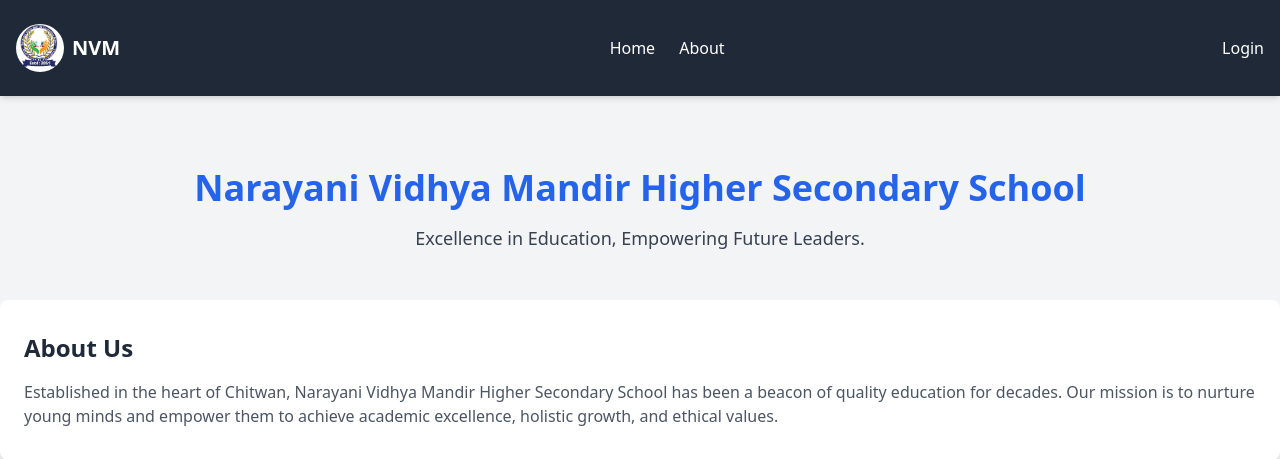
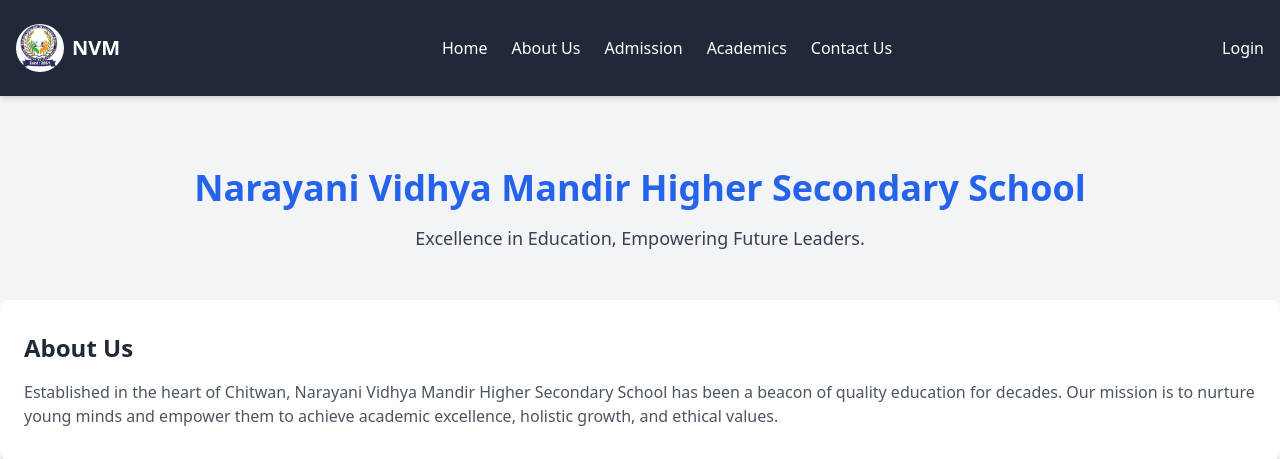
Before and after one commit to cole15sky/NVM-Webapp, a Django app: page / in a window 1280 px wide. Shown: the top 459 px of the page. Run offline with Django 5.2, Linux system fonts and the light colour scheme; some libraries are stand-ins or nearby versions.

Commit message:
style: update navbar li

```diff
--- a/core/settings.py
+++ b/core/settings.py
@@ -111,5 +111,5 @@ if DEBUG:
     from django.conf.urls.static import static
 
     urlpatterns = [
-        # Your other URL patterns here
+
     ] + static(settings.STATIC_URL, document_root=settings.STATIC_ROOT)
--- a/home/templates/home/base.html
+++ b/home/templates/home/base.html
@@ -25,7 +25,10 @@
             <!-- Menu for larger screens -->
             <div class="hidden lg:flex flex-grow items-center justify-center space-x-6">
                 <a href="{% url 'home' %}" class="text-white hover:text-blue-600">Home</a>
-                <a href="" class="text-white hover:text-blue-600">About</a>
+                <a href="" class="text-white hover:text-blue-600">About Us</a>
+                <a href="" class="text-white hover:text-blue-600">Admission</a>
+                <a href="" class="text-white hover:text-blue-600">Academics</a>
+                <a href="" class="text-white hover:text-blue-600">Contact Us</a>
             </div>
 
             <!-- Cart Icon on the Right -->
```
Also changed, not shown: db.sqlite3.
